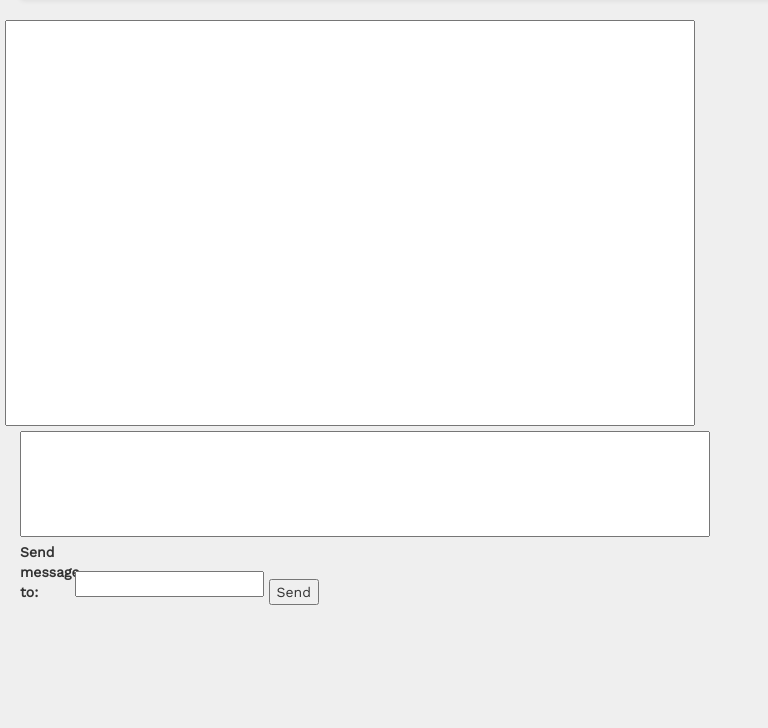
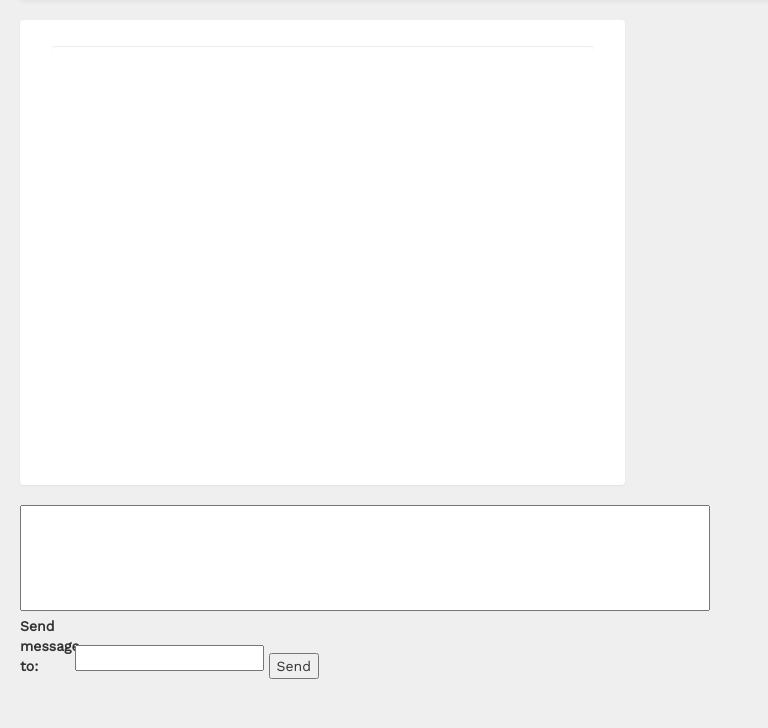
Before and after one commit to galvinma/pythia, a Flask app: template templates/message.html in a window 1280 px wide. Shown: the part 72-800 px from the top of the page, without its empty margins (0-768 px from the left). Run offline with Flask 3, Linux system fonts and the light colour scheme; the template is opened without the code that fills it, so the values that code supplies are empty; some libraries are stand-ins or nearby versions.

Commit message:
started work on message styles

```diff
--- a/templates/message.html
+++ b/templates/message.html
@@ -10,6 +10,17 @@ $(document).ready(function () {
 });
 </script>
 
+<div class="row">
+    <div class="col-md-6">
+         <div class="panel">
+             <div class="panel-heading">
+                <div class="panel-body">
+                  <textarea id="chat" class="form-control" rows="20" style="border: none"></textarea>
+                </div>
+              </div>
+          </div>
+    </div>
+</div>
 
 <script type="text/javascript" src="//cdnjs.cloudflare.com/ajax/libs/socket.io/1.3.6/socket.io.min.js"></script>
 
@@ -68,9 +79,6 @@ $(document).ready(function () {
     });
 </script>
 
-<div class="row">
-  <textarea id="chat" cols="80" rows="20"></textarea>
-</div>
 
 <script type="text/javascript" charset="utf-8">
   var div = document.createElement('textarea');
```
